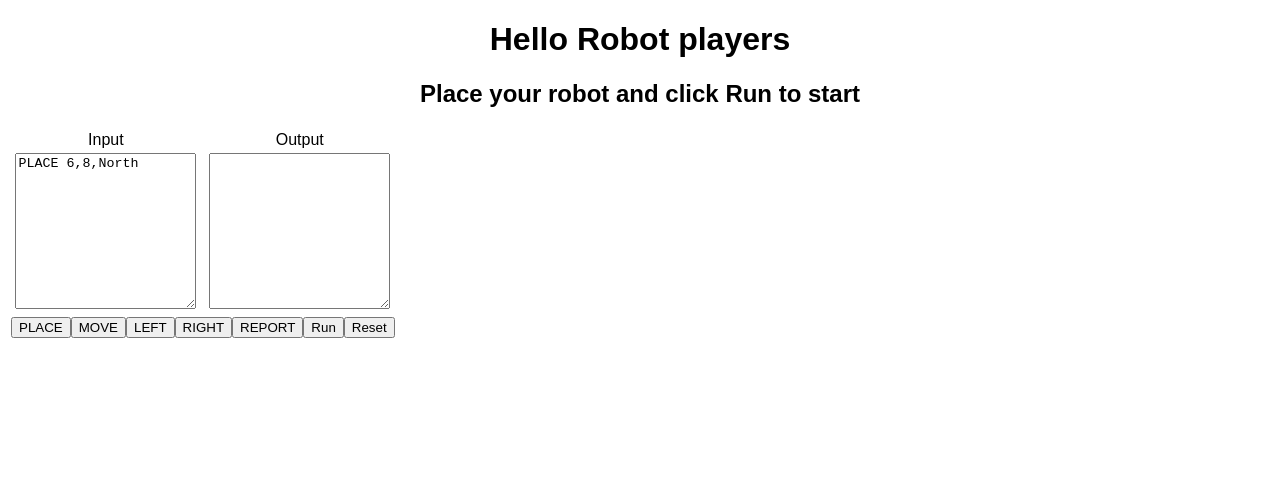
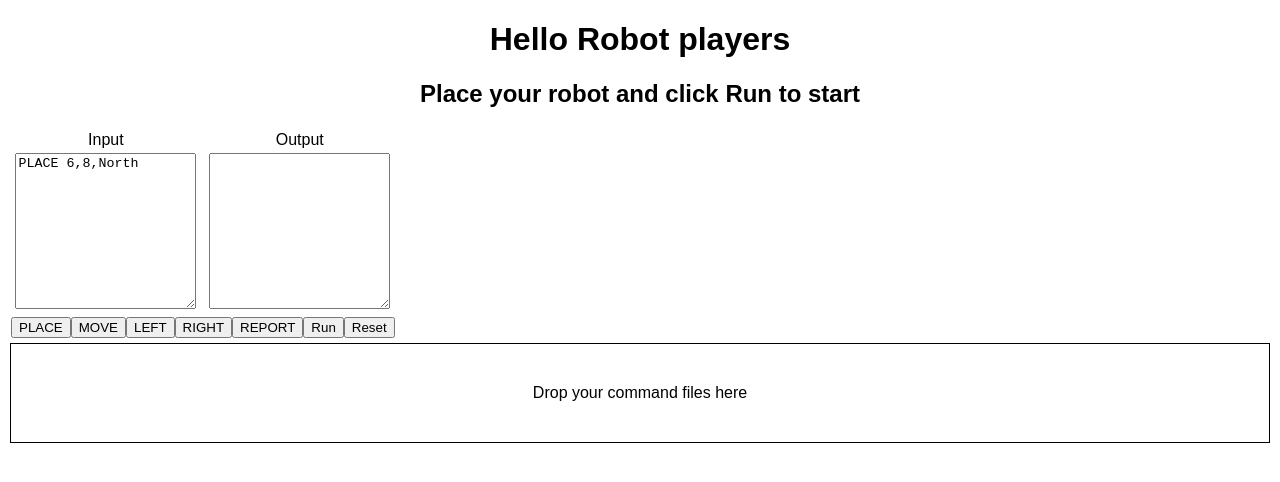
Before and after one commit to paritosh149/toy-robot-tsx, a React (Create React App) app: page / in a window 1280 px wide. Shown: the top 482 px of the page. Built offline with nearby package versions, Linux system fonts and the light colour scheme.

Commit message:
Dropzone added

```diff
--- a/src/App.tsx
+++ b/src/App.tsx
@@ -1,5 +1,6 @@
 import React, { MouseEvent, useState } from 'react';
 import { RobotRunner } from './RobotRunner';
+import DropZone from './DropZone';
 import './styles.css';
 
 export default function App() {
@@ -18,6 +19,10 @@ export default function App() {
   const addCommandLine = (command: string) => {
     const newState = inputData + (inputData.length > 0 ? '\n' : '') + command;
     setInputData(newState);
+  };
+
+  const fillCommands = (content: string) => {
+    setInputData(content);
   };
   return (
     <div className="App">
@@ -58,6 +63,7 @@ export default function App() {
           </tr>
         </tbody>
       </table>
+      <DropZone onFileReadComplete={fillCommands} />
     </div>
   );
 }
--- /dev/null
+++ b/src/DropZone.tsx
@@ -0,0 +1,47 @@
+import * as React from 'react';
+import { IDropZoneProps } from './IDropZoneProps';
+
+export default function DropZone(props: IDropZoneProps) {
+  const handleDragEnter = (e: React.DragEvent<HTMLDivElement>) => {
+    e.preventDefault();
+    e.stopPropagation();
+  };
+  const handleDragLeave = (e: React.DragEvent<HTMLDivElement>) => {
+    e.preventDefault();
+    e.stopPropagation();
+  };
+  const handleDragOver = (e: React.DragEvent<HTMLDivElement>) => {
+    e.preventDefault();
+    e.stopPropagation();
+  };
+  const handleDrop = (e: React.DragEvent<HTMLDivElement>) => {
+    e.preventDefault();
+    e.stopPropagation();
+    const files = e.dataTransfer.files;
+    if (files.length === 1) {
+      const filereader = new FileReader();
+      filereader.onload = function () {
+        props.onFileReadComplete(filereader.result as string);
+      };
+      filereader.readAsText(files[0]);
+    }
+  };
+  // onFileReadComplete
+  return (
+    <table style={{ width: '100%' }}>
+      <tbody>
+        <tr style={{ height: '100px' }}>
+          <td colSpan={2} style={{ border: '1px solid black' }}>
+            <div
+              onDrop={(e) => handleDrop(e)}
+              onDragOver={(e) => handleDragOver(e)}
+              onDragEnter={(e) => handleDragEnter(e)}
+              onDragLeave={(e) => handleDragLeave(e)}>
+              Drop your command files here
+            </div>
+          </td>
+        </tr>
+      </tbody>
+    </table>
+  );
+}
--- /dev/null
+++ b/src/IDropZoneProps.tsx
@@ -0,0 +1,3 @@
+export interface IDropZoneProps {
+  onFileReadComplete: (content: string) => void;
+}
--- a/src/RobotRunner.tsx
+++ b/src/RobotRunner.tsx
@@ -17,11 +17,14 @@ export class RobotRunner {
   }
   run = (inputMultiLine: string) => {
     console.log('Running for ' + inputMultiLine);
-    const history = inputMultiLine.split('\n').map((inputLine) => {
-      console.log('Current Line: ' + inputLine);
-      const result = this.processInputLine(inputLine);
-      return result;
-    });
+    const history = inputMultiLine
+      .split('\n')
+      .filter((inputLine) => inputLine.length)
+      .map((inputLine) => {
+        console.log('Current Line: ' + inputLine);
+        const result = this.processInputLine(inputLine);
+        return result;
+      });
     return history
       .filter((element) => element?.isToBeDisplayed)
       .map((element) => element?.position?.toString())
```
Also changed, not shown: 1 other file (tests, documents, lock files or other folders).
